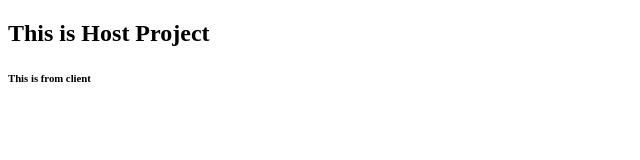
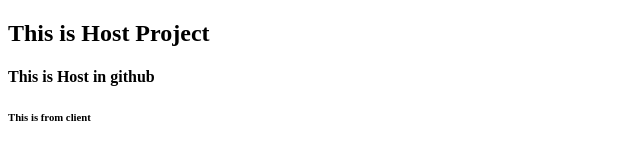
Before and after one commit to sikder9082/hello-world-project, a plain HTML site: page index.html in a window 1280 px wide. Shown: the whole page, without its empty margins (0-640 px from the left). Drawn offline with Linux system fonts and the light colour scheme.

Commit message:
Update index.html

```diff
--- a/index.html
+++ b/index.html
@@ -8,6 +8,7 @@
   </head>
   <body>
     <h2>This is Host Project</h2>
+    <h4>This is Host in github</h4>
     <h6>This is from client</h6>
   </body>
 </html>
```
